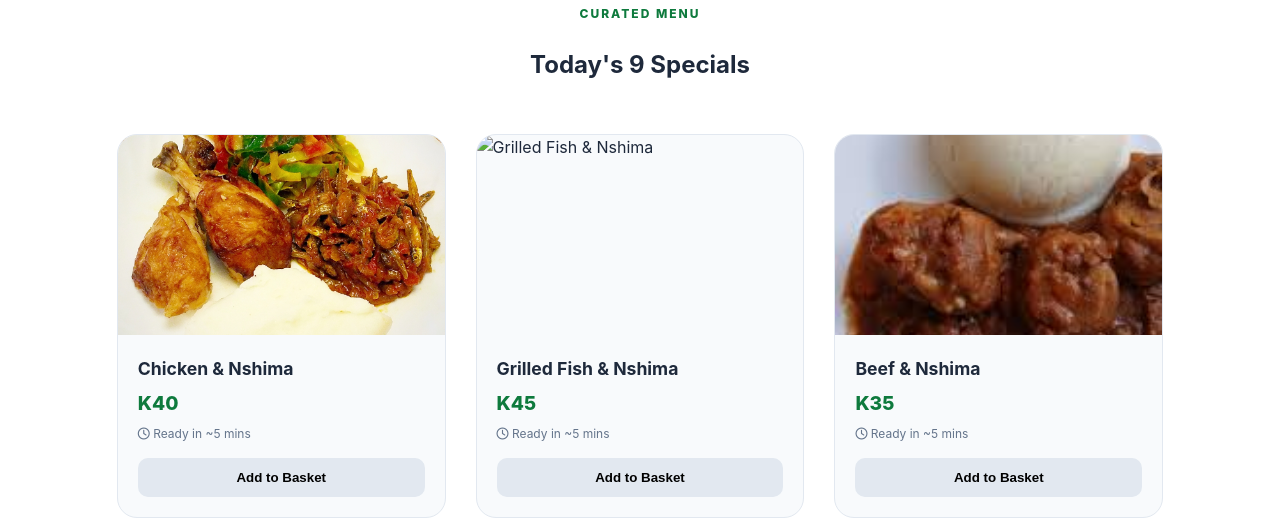
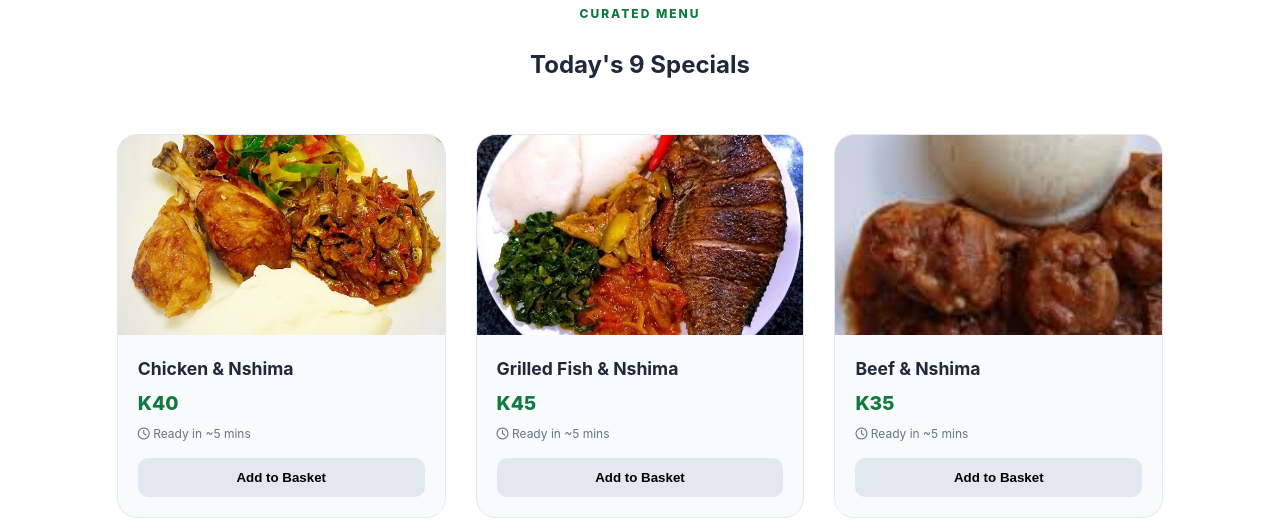
Before and after one commit to steven-pascal/chefhub, a website: page index.html in a window 1280 px wide. Shown: the part 900-1427 px from the top of the page. Drawn offline with Linux system fonts and the light colour scheme.

```diff
--- a/index.html
+++ b/index.html
@@ -283,7 +283,7 @@
     <script>
         const menuData = [
             { id: 1, name: "Chicken & Nshima", price: 40, prep: 5, img: "./images/chickenNshima.jpg" },
-            { id: 2, name: "Grilled Fish & Nshima", price: 45, prep: 5, img: "./nshimaFish.jpg" },
+            { id: 2, name: "Grilled Fish & Nshima", price: 45, prep: 5, img: "./images/nshimaFish.jpg" },
             { id: 3, name: "Beef & Nshima", price: 35, prep: 5, img: "./images/beefNshima.jpg" },
             { id: 4, name: "Crispy Fried Chicken", price: 20, prep: 10, img: "./images/chickenNshima.jpg" },
             { id: 5, name: "Rice", price: 35, prep: 12, img: "./images/rice.jpg" },
```
